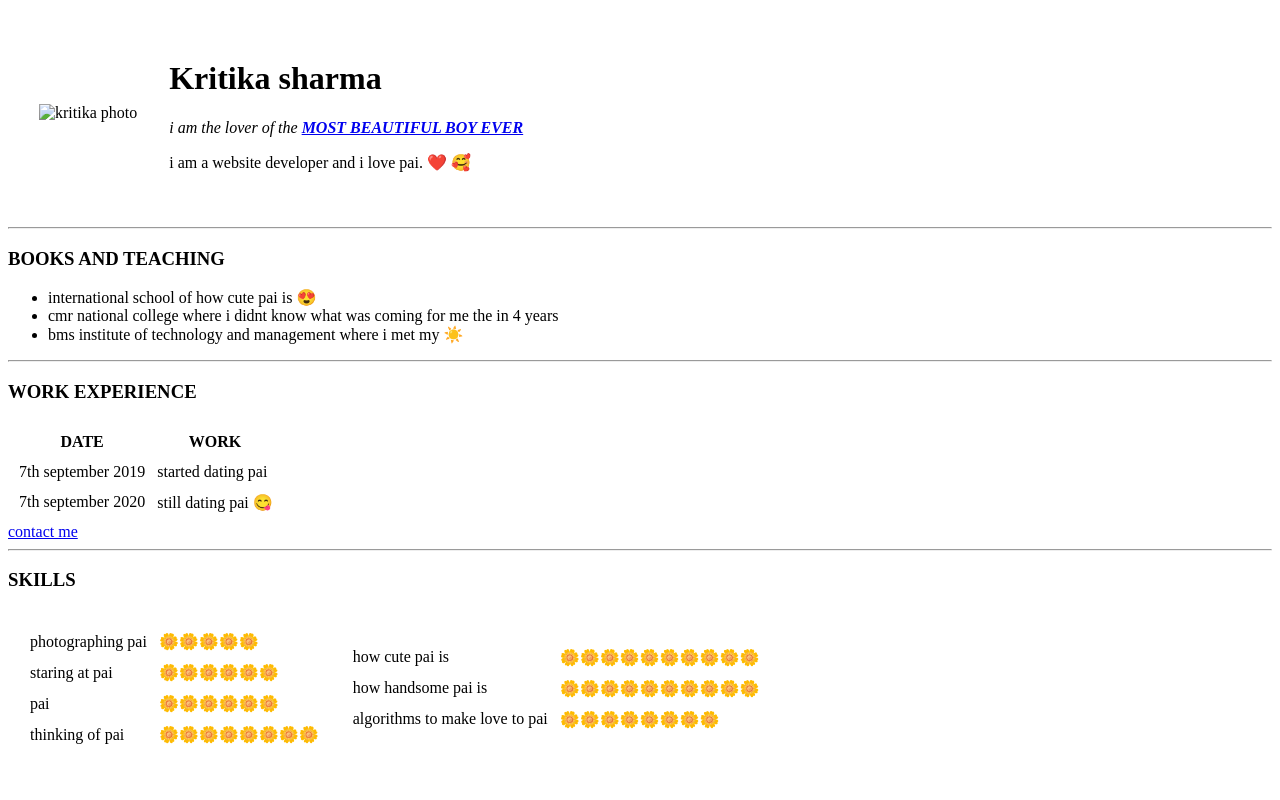
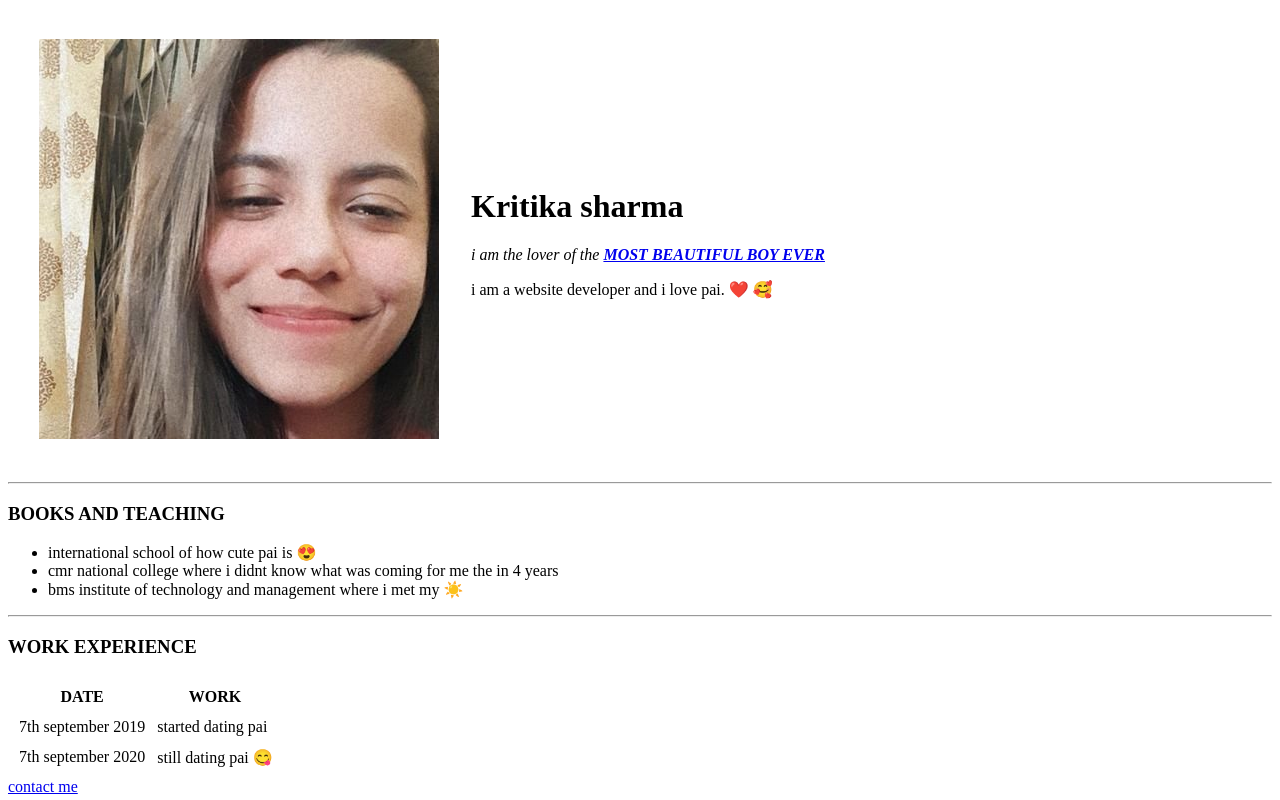
Before and after one commit to kritzzzika/CV, a plain HTML site: page index.html in a window 1280 px wide. Shown: the top 800 px of the page. Drawn offline with Linux system fonts and the light colour scheme.

Commit message:
Update index.html

```diff
--- a/index.html
+++ b/index.html
@@ -10,7 +10,7 @@
   <table cellspacing=30>
     <tr>
       <td>
-        <img src="images/kritika.jpg" alt="kritika photo" />
+        <img src="kritika.jpg" alt="kritika photo" />
       </td>
       <td>
         <h1>Kritika sharma </h1>
```
